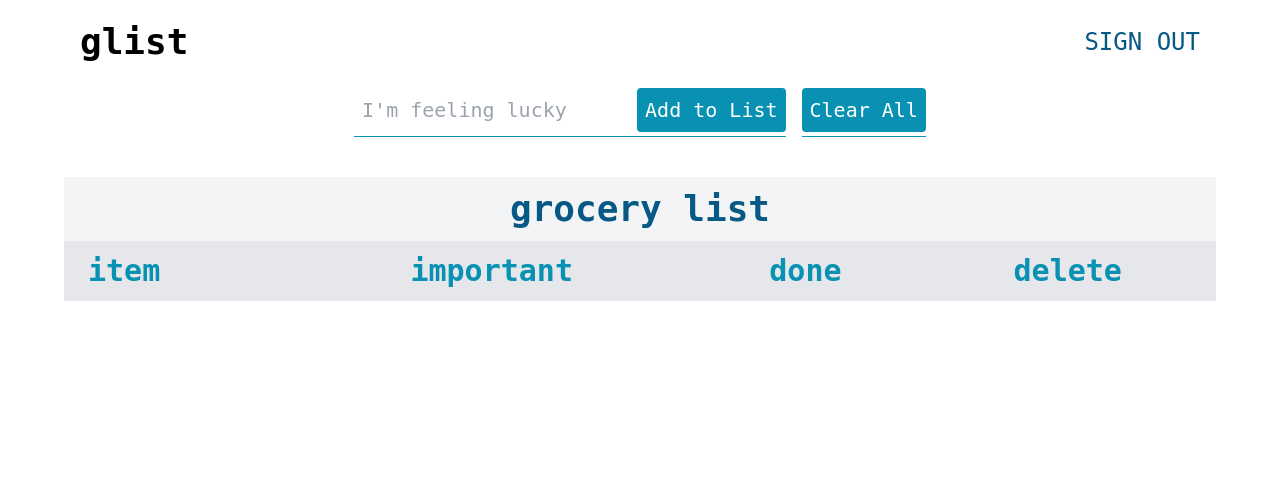
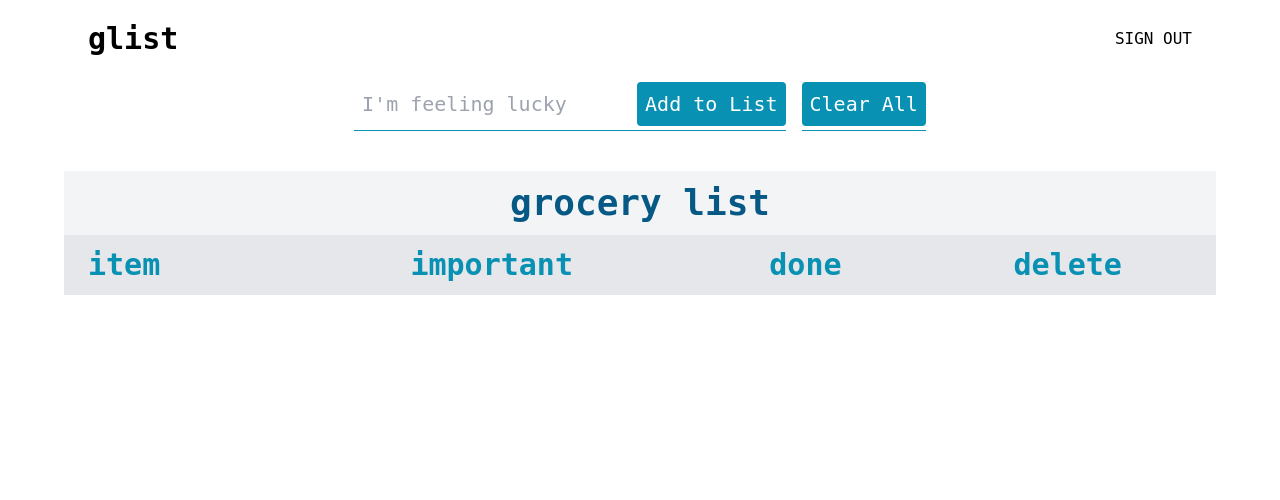
Before and after one commit to eoinlarkin/glist, a Flask app: template templates/index.html in a window 1280 px wide. Shown: the top 500 px of the page. Run offline with Flask 2, Linux system fonts and the light colour scheme; the template is opened without the code that fills it, so the values that code supplies are empty; some libraries are stand-ins or nearby versions.

Commit message:
style: update styling of site

```diff
--- a/static/style.css
+++ b/static/style.css
@@ -684,6 +697,22 @@ html {
   margin-left: 0.25rem;
 }
 
+.mt-auto {
+  margin-top: auto;
+}
+
+.mb-3 {
+  margin-bottom: 0.75rem;
+}
+
+.mb-2 {
+  margin-bottom: 0.5rem;
+}
+
+.mb-auto {
+  margin-bottom: auto;
+}
+
 .block {
   display: block;
 }
@@ -939,6 +1009,20 @@ html {
   padding-bottom: 1rem;
 }
 
+.px-4 {
+  padding-left: 1rem;
+  padding-right: 1rem;
+}
+
+.py-2 {
+  padding-top: 0.5rem;
+  padding-bottom: 0.5rem;
+}
+
+.pt-6 {
+  padding-top: 1.5rem;
+}
+
 .text-left {
   text-align: left;
 }
@@ -1135,6 +1274,10 @@ html {
     max-width: 28rem;
   }
 
+  .md\:max-w-4xl {
+    max-width: 56rem;
+  }
+
   .md\:px-6 {
     padding-left: 1.5rem;
     padding-right: 1.5rem;
@@ -1143,6 +1286,11 @@ html {
   .md\:py-3 {
     padding-top: 0.75rem;
     padding-bottom: 0.75rem;
+  }
+
+  .md\:px-4 {
+    padding-left: 1rem;
+    padding-right: 1rem;
   }
 
   .md\:text-2xl {
@@ -1180,7 +1345,35 @@ html {
     display: none;
   }
 
+  .lg\:w-auto {
+    width: auto;
+  }
+
   .lg\:max-w-lg {
     max-width: 32rem;
   }
+
+  .lg\:max-w-6xl {
+    max-width: 72rem;
+  }
+
+  .lg\:items-center {
+    align-items: center;
+  }
+
+  .lg\:space-x-6 > :not([hidden]) ~ :not([hidden]) {
+    --tw-space-x-reverse: 0;
+    margin-right: calc(1.5rem * var(--tw-space-x-reverse));
+    margin-left: calc(1.5rem * calc(1 - var(--tw-space-x-reverse)));
+  }
+
+  .lg\:px-4 {
+    padding-left: 1rem;
+    padding-right: 1rem;
+  }
+
+  .lg\:px-6 {
+    padding-left: 1.5rem;
+    padding-right: 1.5rem;
+  }
 }
--- a/templates/banner.html
+++ b/templates/banner.html
@@ -1,20 +1,16 @@
 <!-- Hamburger Menu -->
 <!-- Template from following codepen: https://codepen.io/Zeeslag/pen/MWpLoKX -->
+<body>
+<nav class="px-4 lg:px-6 py-6 relative flex justify-between items-center max-w-md md:max-w-6xl mx-auto">
+  <a class="text-3xl font-bold leading-none lowercase" href="#">glist
+  </a>
 
-<nav class="px-2 sm:px-4 py-6 w-full max-w-xs md:max-w-6xl mx-auto">
-  <div class="container flex flex-wrap justify-between items-center mx-auto">
-    <a class="text-4xl font-bold leading-none justify-start lowercase" href="#"
-      >GLIST
-    </a>
+  <div class="lg:hidden">
+      <button class="navbar-burger flex items-end text-sky-800 p-3">
+        <i class="fa-solid fa-bars text-2xl"></i>
+      </button>
+    </div>
 
-    <div class="hidden w-full md:block md:w-auto" id="navbar-default">
-      <div class="lg:hidden justify-end">
-        <button class="navbar-burger flex text-sky-800 p-3">
-          <i class="fa-solid fa-bars text-2xl"></i>
-        </button>
-      </div>
-
-      <div class="text-sky-800 text-2xl">
         <ul class="hidden transform lg:flex">
           <!-- Placeholder Link for Export Data link -->
           <!-- <li><button class="mr-8 uppercase  hover:text-cyan-600" >Export Data</button></li> -->
@@ -27,9 +23,6 @@
             >
           </li>
         </ul>
-      </div>
-    </div>
-  </div>
 </nav>
 
 <div class="navbar-menu relative z-50 hidden">
@@ -58,3 +51,4 @@
     </div>
   </nav>
 </div>
+</body>
--- a/templates/glist.html
+++ b/templates/glist.html
@@ -15,7 +15,7 @@
                            </button>
                        </div>
                    </form>
-                   <form action="{{ url_for('clear_glist') }}" method="post" class="ml-1 md:ml-4 max-w-xs md:max-w-md">
+                   <form action="{{ url_for('clear_glist') }}" method="post" class="ml-1 md:ml-4 max-w-xs md:max-w-lg">
                        <div class="flex items-center border-b border-cyan-600 py-1">
                            <button
                                class="flex-shrink-0 bg-cyan-600 hover:bg-sky-800 border-cyan-600 hover:border-sky-800 border-4 text-white py-1 px-1 rounded text-xs md:text-xl"
@@ -30,7 +30,7 @@
        </div>
        <!--    Display list -->
        <div class="overflow-x-auto relative grid place-items-center mt-10">
-           <table class="w-full max-w-xs md:max-w-6xl text-lg md:text-3xl text-left text-sky-800">
+           <table class="w-full max-w-xs md:max-w-4xl lg:max-w-6xl text-lg md:text-3xl text-left text-sky-800">
 
                <thead class="text-xs md:text-3xl  text-cyan-600 lowercase bg-gray-200  ">
                    <tr>
@@ -39,20 +39,20 @@
                        </th>
                    </tr>
 
-                   </tr>
+
                    <tr>
 
 
-                       <th scope="col" class="py-1 md:py-3 px-2 md:px-6">
+                       <th scope="col" class="py-1 md:py-3 px-2 md:px-4 lg:px-6">
                            Item
                        </th>
-                       <th scope="col" class="py-1 md:py-3 px-2 md:px-6 text-center">
+                       <th scope="col" class="py-1 md:py-3 px-2 md:px-4 lg:px-6 text-center">
                            Important
                        </th>
-                       <th scope="col" class="py-1 md:py-3 px-2 md:px-6 text-center">
+                       <th scope="col" class="py-1 md:py-3 px-2 md:px-4 lg:px-6 text-center">
                            Done
                        </th>
-                       <th scope="col" class="py-1 md:py-3 px-2 md:px-6 text-center">
+                       <th scope="col" class="py-1 md:py-3 px-2 md:px-4 lg:px-6 text-center">
                            Delete
                        </th>
                    </tr>
@@ -64,10 +64,10 @@
                <tbody>
                    <tr class="{% if 1 == item['done'] %} bg-yellow-200 {% else %} bg-white {% endif %} border-b">
 
-                       <td scope="row" class="py-1 md:py-3 px-2 md:px-6 text-gray-900 whitespace-nowrap">
+                       <td scope="row" class="py-1 md:py-3 px-2 md:px-4 lg:px-6 text-gray-900 whitespace-nowrap">
                            <span class="{% if 1 == item['done'] %} line-through {% endif %}">{{ item['item_name'] }}</span>
                        </td>
-                       <td class="py-1 md:py-3 px-2 md:px-6">
+                       <td class="py-1 md:py-3 px-2 md:px-4 lg:px-6">
                         <a href="{{ url_for('update_important_status', item_id=item.key.id) }}" class=" hover:text-red-900">
                         {% if 1 == item['important'] %}
                         <i class="fa-solid fa-star text-lg md:text-2xl flex justify-center"></i>
@@ -75,7 +75,7 @@
                         <i class="fa-regular fa-star text-lg md:text-2xl flex justify-center"></i>
                         {% endif %}</a>
                     </td>
-                       <td class="py-1 md:py-3 px-2 md:px-6">
+                       <td class="py-1 md:py-3 px-2 md:px-4 lg:px-6">
                         <a href="{{ url_for('update_done_status', item_id=item.key.id) }}" class=" hover:text-red-900">
                         {% if 1 == item['done']  %}
                         <i class="fa-solid fa-square-check text-lg md:text-2xl flex justify-center"></i>
@@ -83,7 +83,7 @@
                         <i class="fa-regular fa-square text-lg md:text-2xl flex justify-center"></i>
                         {% endif %}</a>
                        </td>
-                       <td class="py-1 md:py-3 px-2 md:px-6">
+                       <td class="py-1 md:py-3 px-2 md:px-4 lg:px-6">
                            <a href="{{ url_for('delete_glist_item', item_id=item.key.id) }}" class=" hover:text-red-900">
                             <i class="fa-solid fa-trash text-lg md:text-2xl flex justify-center"></i>
                            </a>
@@ -95,5 +95,3 @@
                {% endif %}
            </table>
        </div>
-
-       </div>
--- a/templates/index.html
+++ b/templates/index.html
@@ -39,10 +39,10 @@ A simple app for the tracking of grocery list
     />
   </head>
 
-  <body class="flex flex-col h-screen justify-between">
-    <div class="">
+  <body>
+    <div class="flex flex-col h-screen justify-between">
       <header>{% include 'banner.html' %}</header>
-      <main>{% include 'glist.html' %}</main>
+      <main class="mb-auto">{% include 'glist.html' %}</main>
       <footer class="">{% include 'footer.html' %}</footer>
     </div>
 
```
Also changed, not shown: other parts of static/style.css (+126 -0 lines).
